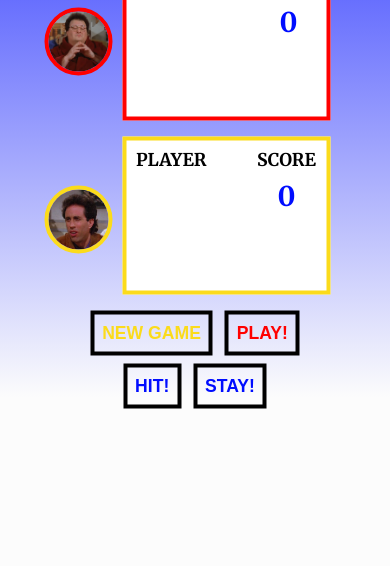
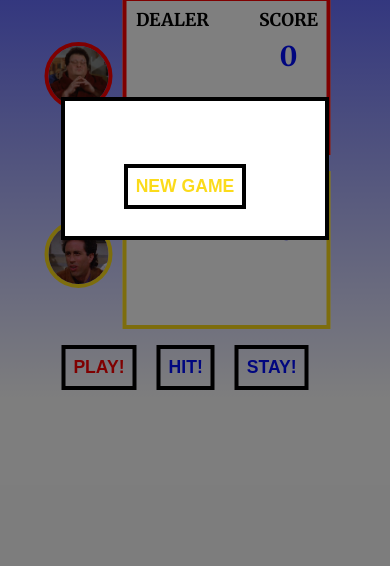
Before and after one commit to AnushkaRi/blackjack-game, a plain HTML site: page index.html in a window 390 px wide. Shown: the part 278-844 px from the top of the page. Drawn offline with Linux system fonts and the light colour scheme.

Commit message:
Added modal

```diff
--- a/index.html
+++ b/index.html
@@ -42,16 +42,16 @@
         </div>
       </div>
       <div class="buttons">
-        <div class="btn-group-1">
-          <button class="btn btn--new">NEW GAME</button>
-          <button class="btn btn--play">PLAY!</button>
-        </div>
-        <div class="btn-group-2">
-          <button class="btn btn--hit">HIT!</button>
-          <button class="btn btn--stay">STAY!</button>
-        </div>
+        <button class="btn btn--play">PLAY!</button>
+        <button class="btn btn--hit">HIT!</button>
+        <button class="btn btn--stay">STAY!</button>
       </div>
-      <div class="result-text"></div>
+    </div>
+    <div class="modal">
+      <div class="modal-content">
+        <div class="result-text"></div>
+        <button class="btn btn--new">NEW GAME</button>
+      </div>
     </div>
     <script src="script.js"></script>
   </body>
--- a/script.js
+++ b/script.js
@@ -3,12 +3,14 @@ let dealerScoreEl = document.getElementById("score--0");
 let playerScoreEl = document.getElementById("score--1");
 const dealerCardsEl = document.getElementById("dealer-cards");
 const playerCardsEl = document.getElementById("player-cards");
+const modalEl = document.querySelector(".modal");
 const resultText = document.querySelector(".result-text");
 
 const btnNewGame = document.querySelector(".btn--new");
 const btnPlay = document.querySelector(".btn--play");
 const btnHit = document.querySelector(".btn--hit");
 const btnStay = document.querySelector(".btn--stay");
+const btnClose = document.querySelector(".btn--close");
 
 const values = ["A", "2", "3", "4", "5", "6", "7", "8", "9", "10", "J", "Q", "K"];
 const suits = ["\u2764", "\u2666", "\u2660", "\u2663"];
@@ -118,6 +120,7 @@ btnNewGame.addEventListener("click", function () {
   btnHit.disabled = false;
   btnStay.disabled = false;
   btnPlay.disabled = false;
+  modalEl.style.display = "none";
 });
 
 // Play Button funcionality
@@ -177,6 +180,7 @@ function checkScore(isGameEnded) {
   } else {
     resultText.innerText += "It's a DRAW!";
   }
+  modalEl.style.display = "block";
   resultText.classList.remove("hidden");
   btnHit.disabled = true;
   btnStay.disabled = true;
--- a/style.css
+++ b/style.css
@@ -138,20 +138,46 @@ body {
   margin-right: 20px;
 }
 
+.btn--hit,
+.btn--stay {
+  color: rgb(0, 13, 255);
+}
+
 .btn--new {
   color: rgb(251, 219, 27);
 }
-.btn--hit,
-.btn--stay {
-  color: rgb(0, 13, 255);
+
+.modal {
+  /* display: none; */
+  position: fixed;
+  z-index: 1;
+  left: 0;
+  top: 0;
+  width: 100vw;
+  height: 100vh;
+  overflow-y: hidden;
+  background-color: rgba(0, 0, 0, 0.5);
+}
+
+.modal-content {
+  display: flex;
+  flex-flow: column;
+  justify-content: center;
+  align-items: center;
+  background-color: #fff;
+  margin: 20% auto;
+  padding: 10px;
+  width: 350px;
+  height: 150px;
+  border: rgb(0, 0, 0) 7px solid;
 }
 
 .result-text {
   display: block;
   text-align: center;
   font-size: 2rem;
-  margin-top: 16px;
   color: rgb(0, 0, 0);
+  margin-bottom: 20px;
 }
 
 .hidden {
@@ -231,16 +257,14 @@ body {
   .btn {
     font-size: 1.1rem;
     border: black 4px solid;
-    margin: 0 auto;
   }
 
-  .btn-group-2 {
-    margin-top: 8px;
-  }
-
-  .btn--new,
-  .btn--hit {
-    margin-right: 8px;
+  .modal-content {
+    margin: 375px auto;
+    padding: 5px;
+    width: 250px;
+    height: 125px;
+    border: rgb(0, 0, 0) 4px solid;
   }
 
   .result-text {
```
